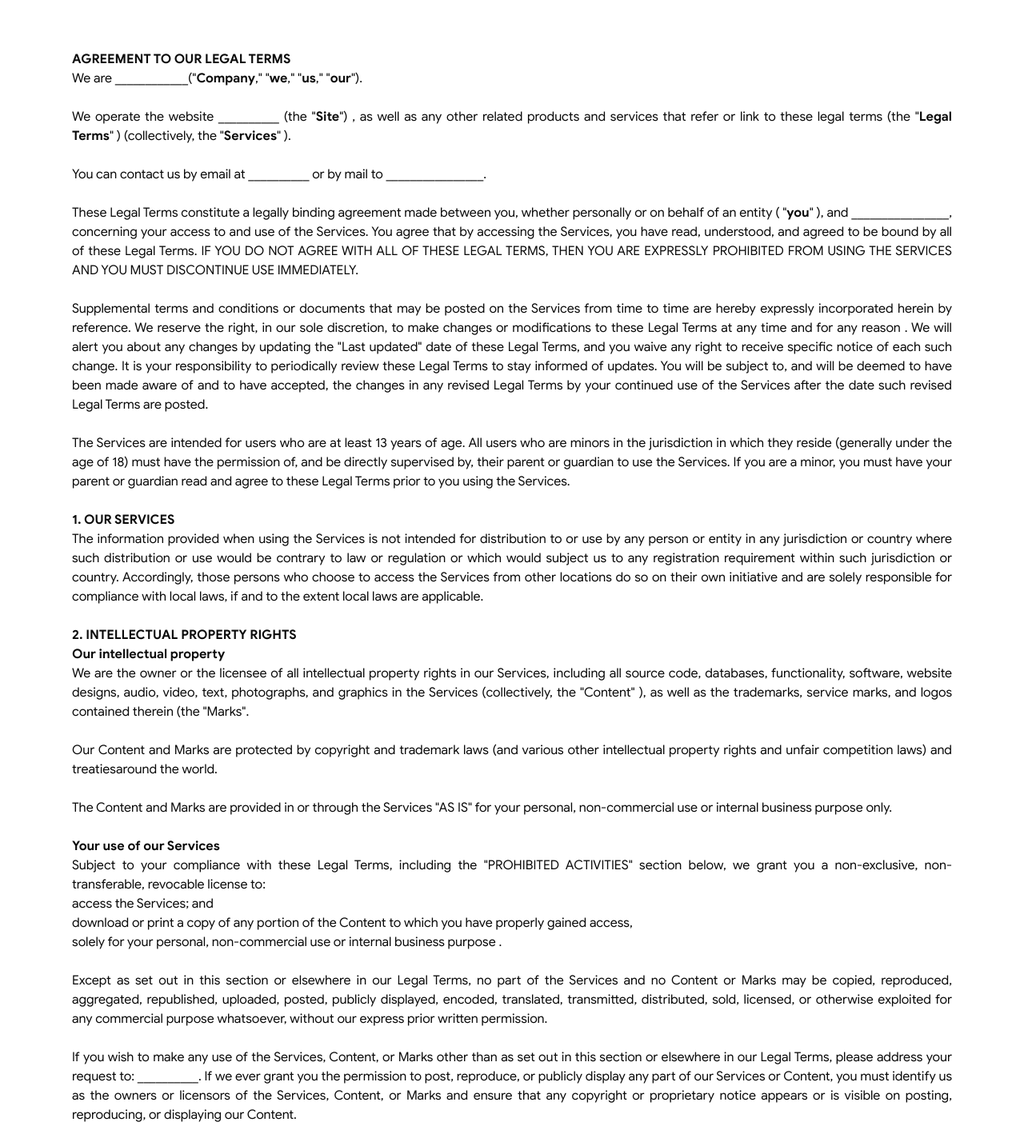
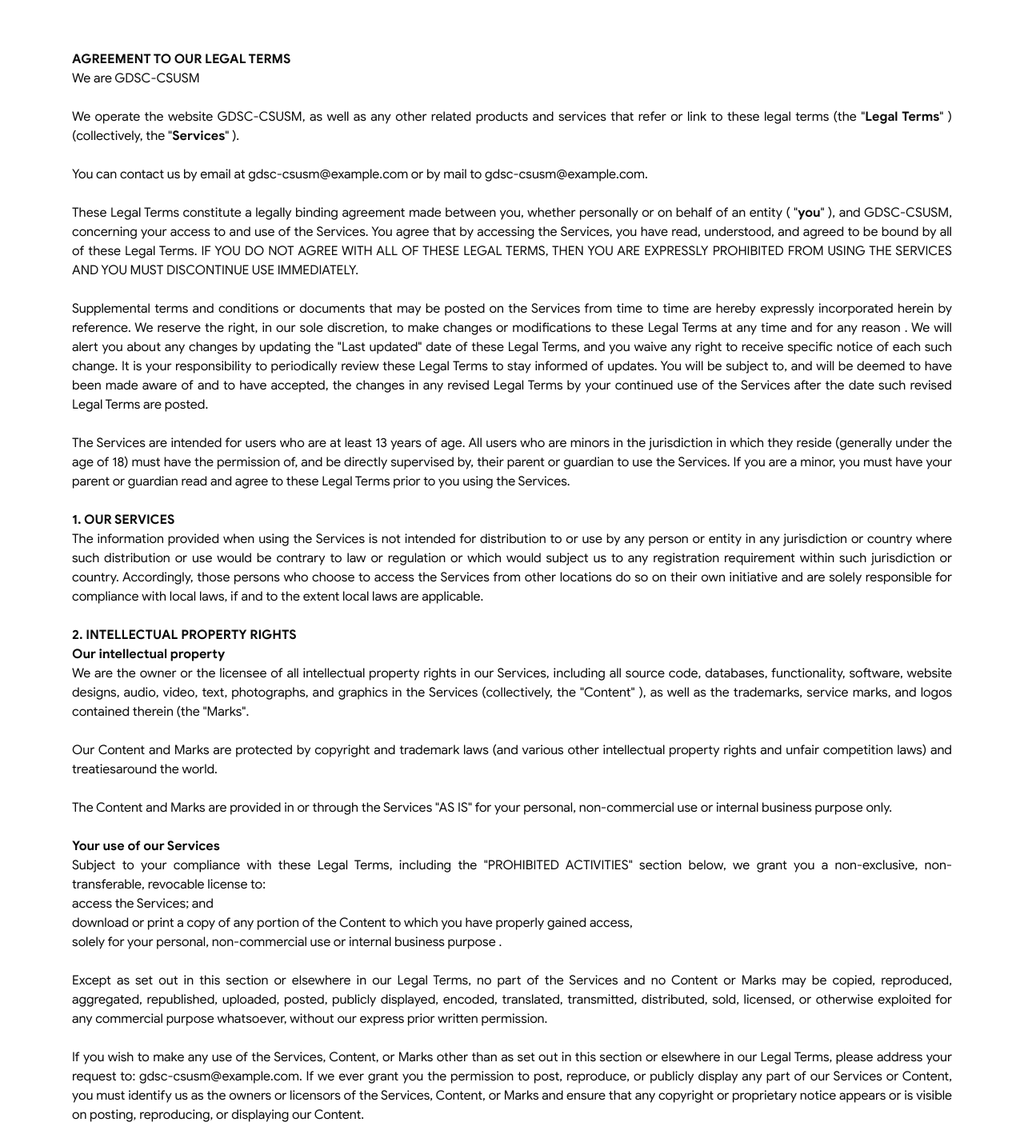
Before and after one commit to csusmGDSC/csusmgdsc-web, a React (Vite) app: page /terms in a window 1280 px wide. Shown: the part 254-1687 px from the top of the page at 80% size. Built offline with nearby package versions, Linux system fonts and the light colour scheme.

Commit message:
issue #09: modify terms & conditions page

```diff
--- a/src/pages/terms-page.tsx
+++ b/src/pages/terms-page.tsx
@@ -23,9 +23,7 @@ export default function TermsPage() {
             </div>
             <div>
               <div>
-                <span>We are ____________</span>
-                ("<strong>Company</strong>," "<strong>we</strong>," "
-                <strong>us</strong>," "<strong>our</strong>").
+                <span>We are GDSC-CSUSM</span>
               </div>
             </div>
             <div>
@@ -34,11 +32,10 @@ export default function TermsPage() {
             <div>
               <div>
                 <span>
-                  We operate the website <span>__________</span> (the "
-                  <strong>Site</strong>") , as well as any other related
-                  products and services that refer or link to these legal terms
-                  (the "<strong>Legal Terms</strong>" ) (collectively, the "
-                  <strong>Services</strong>" ).
+                  We operate the website <span>GDSC-CSUSM</span>, as well as any
+                  other related products and services that refer or link to
+                  these legal terms (the "<strong>Legal Terms</strong>" )
+                  (collectively, the "<strong>Services</strong>" ).
                 </span>
               </div>
               <div>
@@ -47,8 +44,8 @@ export default function TermsPage() {
               </div>
               <div>
                 <span>
-                  You can contact us by email at __________ or by mail to
-                  ________________.
+                  You can contact us by email at gdsc-csusm@example.com or by
+                  mail to gdsc-csusm@example.com.
                 </span>
               </div>
               <div>
@@ -59,7 +56,7 @@ export default function TermsPage() {
                 <span>
                   These Legal Terms constitute a legally binding agreement made
                   between you, whether personally or on behalf of an entity ( "
-                  <strong>you</strong>" ), and ________________, concerning your
+                  <strong>you</strong>" ), and GDSC-CSUSM, concerning your
                   access to and use of the Services. You agree that by accessing
                   the Services, you have read, understood, and agreed to be
                   bound by all of these Legal Terms. IF YOU DO NOT AGREE WITH
@@ -222,13 +219,13 @@ export default function TermsPage() {
                 <span>
                   If you wish to make any use of the Services, Content, or Marks
                   other than as set out in this section or elsewhere in our
-                  Legal Terms, please address your request to: __________. If we
-                  ever grant you the permission to post, reproduce, or publicly
-                  display any part of our Services or Content, you must identify
-                  us as the owners or licensors of the Services, Content, or
-                  Marks and ensure that any copyright or proprietary notice
-                  appears or is visible on posting, reproducing, or displaying
-                  our Content.
+                  Legal Terms, please address your request to:
+                  gdsc-csusm@example.com. If we ever grant you the permission to
+                  post, reproduce, or publicly display any part of our Services
+                  or Content, you must identify us as the owners or licensors of
+                  the Services, Content, or Marks and ensure that any copyright
+                  or proprietary notice appears or is visible on posting,
+                  reproducing, or displaying our Content.
                 </span>
               </div>
               <div>
@@ -642,13 +639,13 @@ export default function TermsPage() {
               We care about data privacy and security. By using the Services,
               you agree to be bound by our Privacy Policy posted on the
               Services, which is incorporated into these Legal Terms. Please be
-              advised the Services are hosted in __________. If you access the
-              Services from any other region of the world with laws or other
-              requirements governing personal data collection, use, or
-              disclosure that differ from applicable laws in __________, then
-              through your continued use of the Services, you are transferring
-              your data to __________, and you expressly consent to have your
-              data transferred to and processed in __________.
+              advised the Services are hosted in US. If you access the Services
+              from any other region of the world with laws or other requirements
+              governing personal data collection, use, or disclosure that differ
+              from applicable laws in US, then through your continued use of the
+              Services, you are transferring your data to GDSC-CSUSM, and you
+              expressly consent to have your data transferred to and processed
+              in GDSC-CSUSM.
             </p>
           </div>
           <div className="my-[24px]" id="terms">
@@ -682,10 +679,9 @@ export default function TermsPage() {
             <h2 className="font-bold">12. GOVERNING LAW</h2>
             <p>
               These Legal Terms shall be governed by and defined following the
-              laws of __________. __________ and yourself irrevocably consent
-              that the courts of __________ shall have exclusive jurisdiction to
-              resolve any dispute which may arise in connection with these Legal
-              Terms.
+              laws of US. GDSC-CSUSM and yourself irrevocably consent that the
+              courts of US shall have exclusive jurisdiction to resolve any
+              dispute which may arise in connection with these Legal Terms.
             </p>
           </div>
           <div className="my-[24px]" id="disputes">
@@ -699,10 +695,8 @@ export default function TermsPage() {
               Arbitration Chamber (Belgium, Brussels, Avenue Louise, 146)
               according to the Rules of this ICAC, which, as a result of
               referring to it, is considered as the part of this clause. The
-              number of arbitrators shall be __________. The seat, or legal
-              place, or arbitration shall be __________. The language of the
-              proceedings shall be __________. The governing law of these Legal
-              Terms shall be substantive law of __________.
+              language of the proceedings shall be English. The governing law of
+              these Legal Terms shall be substantive law of US.
             </p>
             <h3>Restrictions</h3>
             <p>
@@ -743,12 +737,12 @@ export default function TermsPage() {
               THE SERVICES ARE PROVIDED "AS IS" AND "AS AVAILABLE" WITHOUT
               WARRANTIES OF ANY KIND, EITHER EXPRESS OR IMPLIED, INCLUDING, BUT
               NOT LIMITED TO, WARRANTIES OF MERCHANTABILITY, FITNESS FOR A
-              PARTICULAR PURPOSE, OR NON-INFRINGEMENT. NEITHER __________ NOR
-              ANY PERSON ASSOCIATED WITH __________ MAKES ANY WARRANTY OR
+              PARTICULAR PURPOSE, OR NON-INFRINGEMENT. NEITHER GDSC-CSUSM NOR
+              ANY PERSON ASSOCIATED WITH GDSC-CSUSM MAKES ANY WARRANTY OR
               REPRESENTATION WITH RESPECT TO THE COMPLETENESS, SECURITY,
               RELIABILITY, QUALITY, ACCURACY, OR AVAILABILITY OF THE SERVICES.
-              WITHOUT LIMITING THE FOREGOING, NEITHER __________ NOR ANYONE
-              ASSOCIATED WITH __________ REPRESENTS OR WARRANTS THAT THE
+              WITHOUT LIMITING THE FOREGOING, NEITHER GDSC-CSUSM NOR ANYONE
+              ASSOCIATED WITH GDSC-CSUSM REPRESENTS OR WARRANTS THAT THE
               SERVICES, THEIR CONTENT, OR ANY SERVICES OR ITEMS OBTAINED THROUGH
               THE SERVICES WILL BE ACCURATE, RELIABLE, ERROR-FREE, OR
               UNINTERRUPTED, THAT DEFECTS WILL BE CORRECTED, THAT THE SERVICES
```
